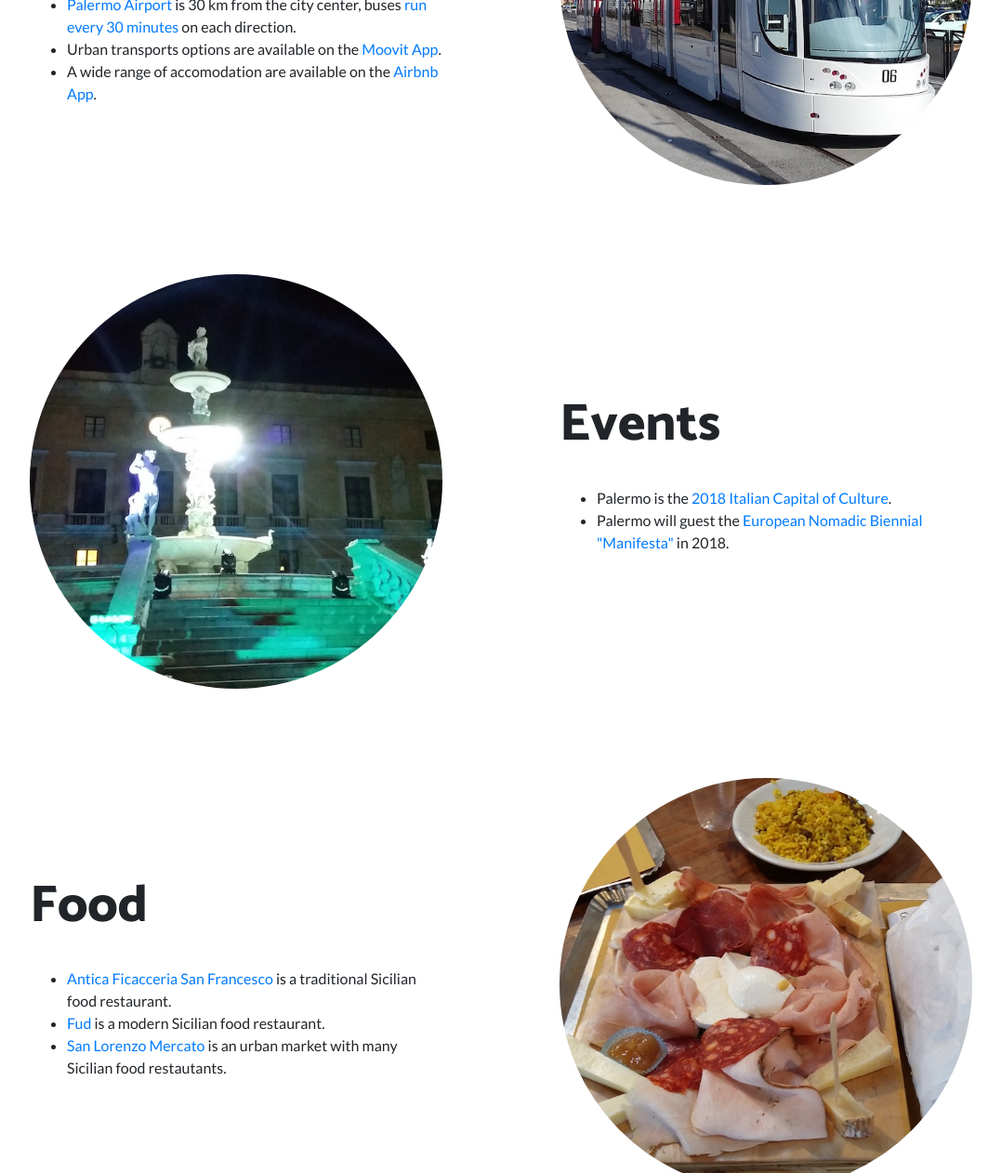
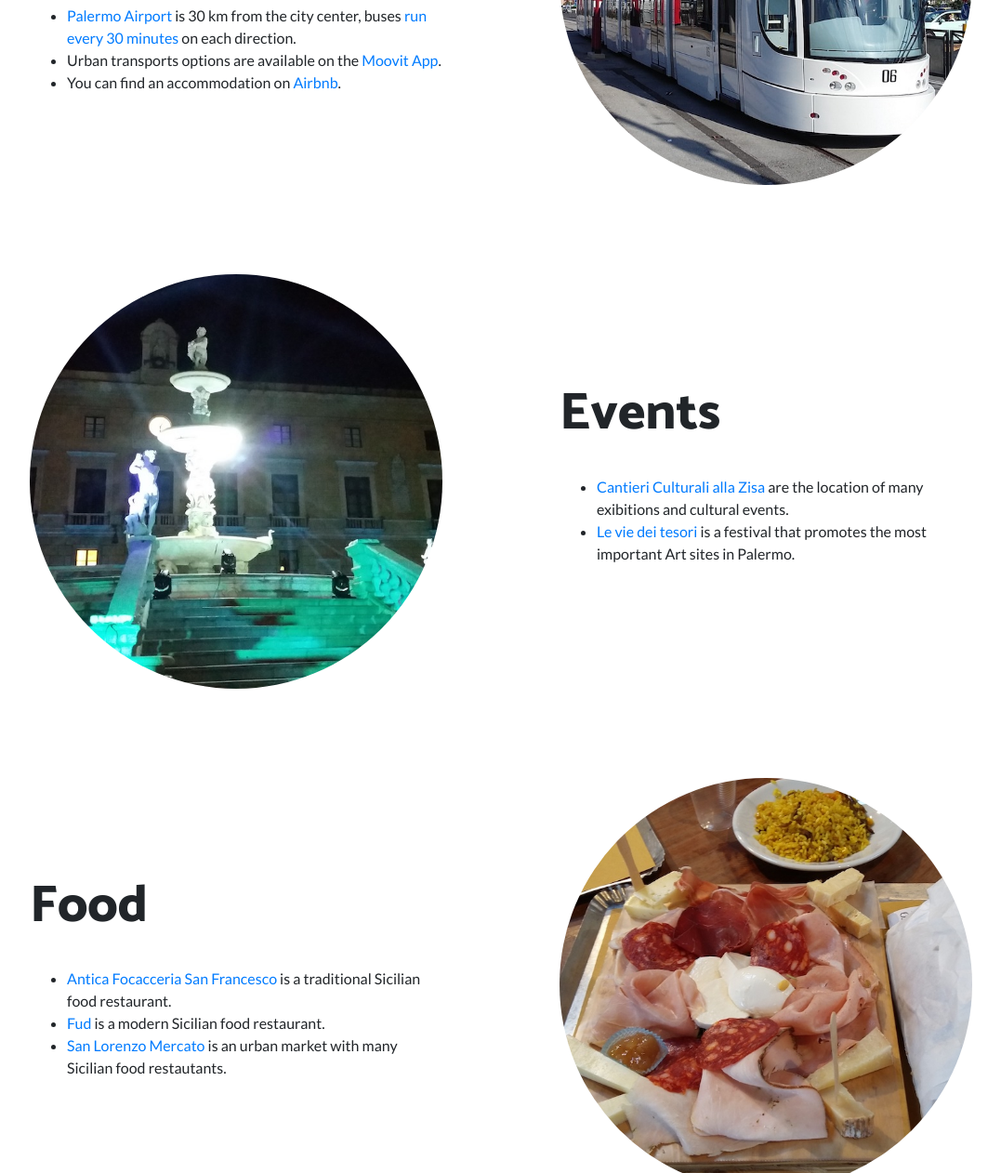
Before and after one commit to marcofromsicily/twodaysinpalermo, a website: page generalinfo.html in a window 1280 px wide. Shown: the part 794-2056 px from the top of the page at 93% size, without its empty margins (101-1178 px from the left). Drawn offline with Linux system fonts and the light colour scheme.

Commit message:
uodated general info to 2019

```diff
--- a/generalinfo.html
+++ b/generalinfo.html
@@ -77,7 +77,7 @@
                 on each direction.
               </li>
               <li>Urban transports options are available on the <a href="https://moovitapp.com/">Moovit App</a>. </li>
-              <li>A wide range of accomodation are available on the <a href="https://www.airbnb.it/">Airbnb App</a>. </li>
+              <li>You can find an accommodation on <a href="https://www.airbnb.it/rooms/27190965?s=51">Airbnb</a>. </li>
             </ul>
             </div>
           </div>
@@ -97,8 +97,8 @@
             <div class="p-5">
               <h2 class="display-4">Events</h2><br>
               <ul>
-                <li>Palermo is the <a href="http://www.palermocapitalecultura.it/">2018 Italian Capital of Culture</a>.</li>
-                <li>Palermo will guest the <a href="http://m12.manifesta.org/">European Nomadic Biennial "Manifesta" </a>in 2018.</li>
+                <li><a href="https://www.facebook.com/cantiericulturalizisa/">Cantieri Culturali alla Zisa</a> are the location of many exibitions and cultural events.</li>
+                <li><a href="http://leviedeitesori.com/">Le vie dei tesori </a>is a festival that promotes the most important Art sites in Palermo.</li>
               </ul>
             </div>
           </div>
@@ -118,7 +118,7 @@
             <div class="p-5">
               <h2 class="display-4">Food</h2><br>
               <ul>
-                <li><a href="http://mobile.anticafocacceria.it/it/">Antica Ficacceria San Francesco</a> is a traditional Sicilian food restaurant.</a></li>
+                <li><a href="https://www.tripadvisor.it/Restaurant_Review-g187890-d1088471-Reviews-Antica_Focacceria_San_Francesco-Palermo_Province_of_Palermo_Sicily.html">Antica Focacceria San Francesco</a> is a traditional Sicilian food restaurant.</a></li>
                 <li><a href="http://www.fud.it/">Fud</a> is a modern Sicilian food restaurant.</a></li>
                 <li><a href="http://www.sanlorenzomercato.it/">San Lorenzo Mercato</a> is an urban market with many Sicilian food restautants.</a></li>
               </ul>
```
